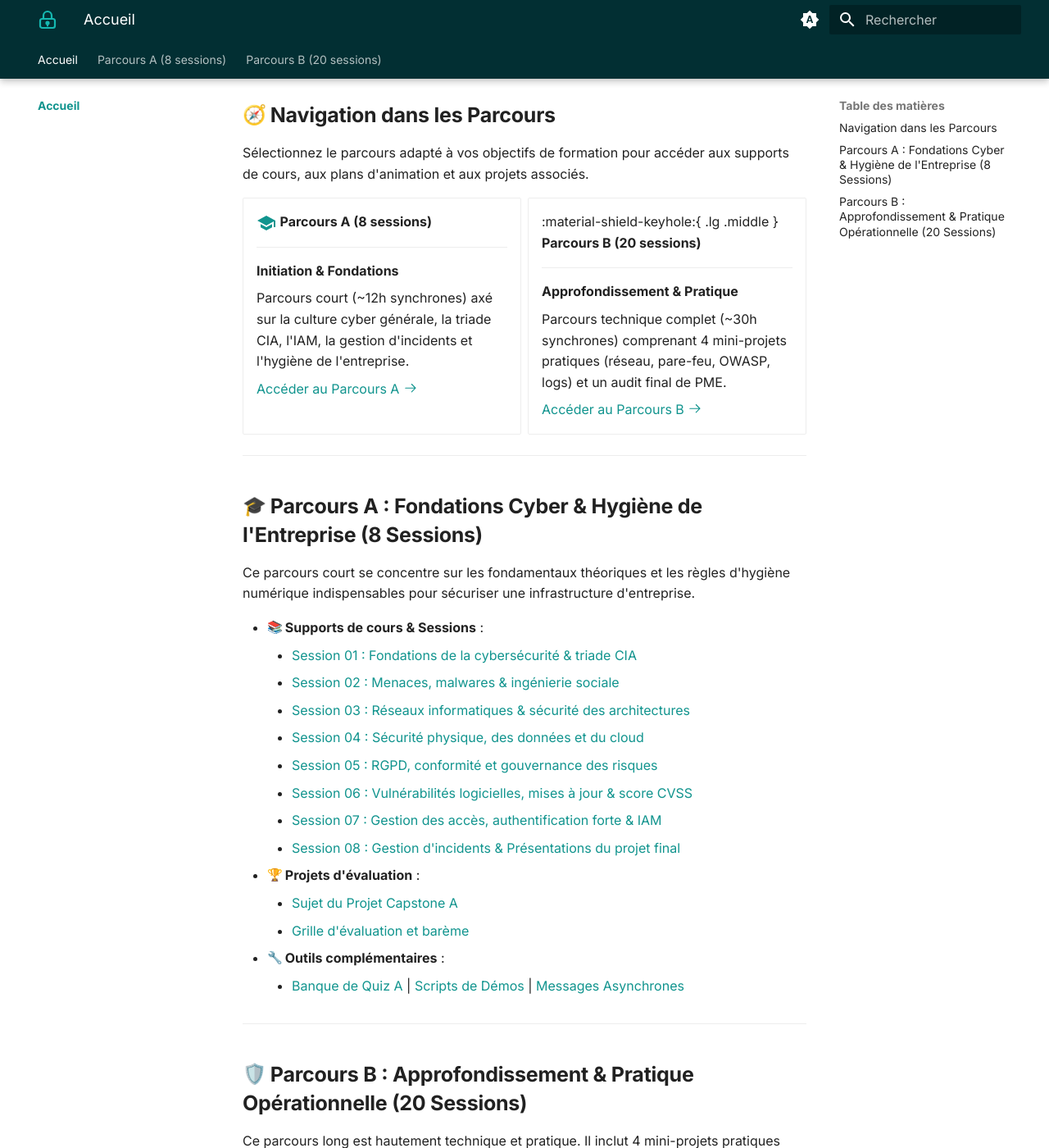
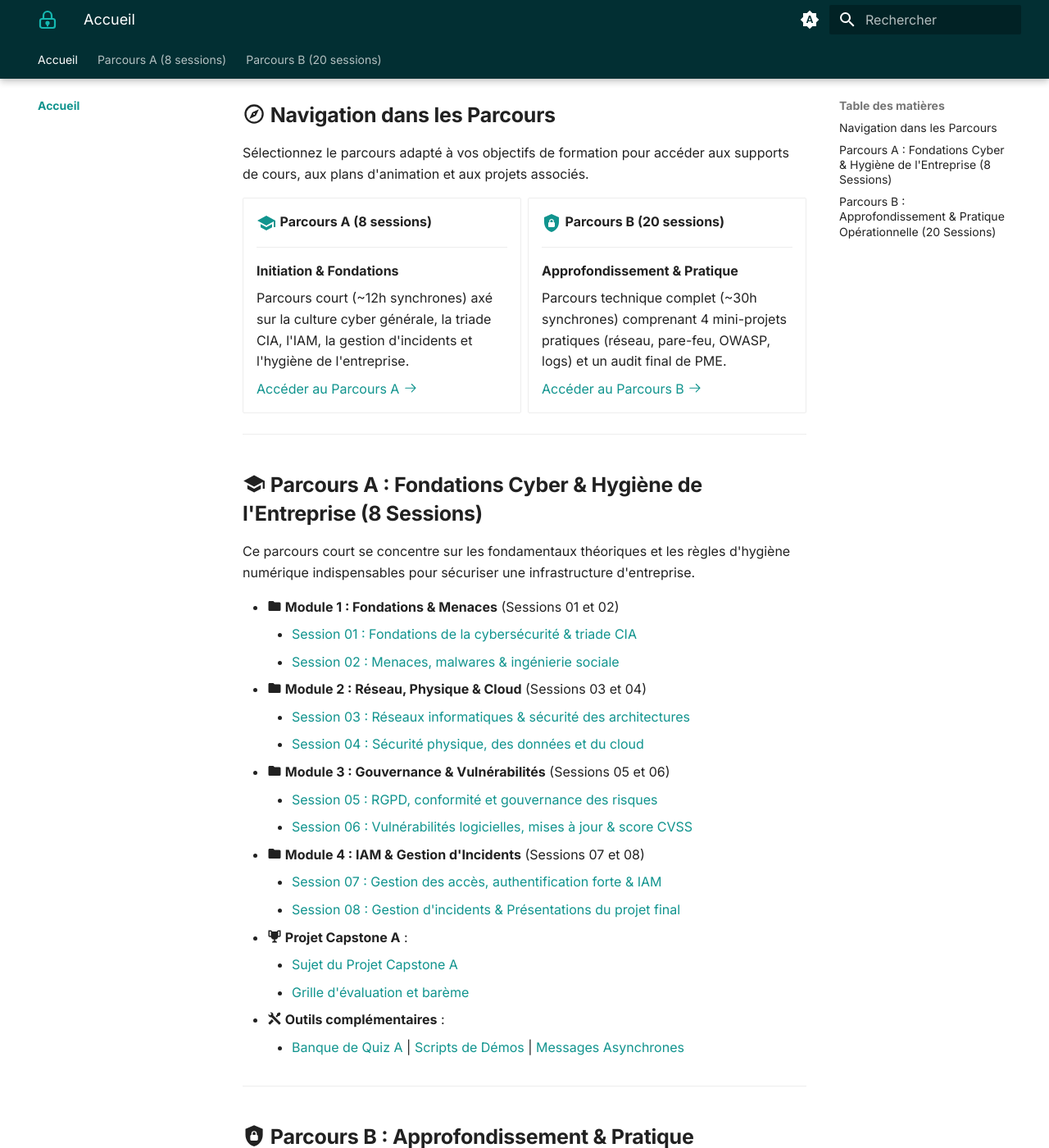
Before and after one commit to NicoBOD/Cybersecurity-Guided-Learning-Experience-IBM-SkillsBuild, an MkDocs documentation site: the page built from docs/index.md, in a window 1280 px wide and 1400 px high, scrolled down 461 px. Shown: the whole window at 82% size. Built offline with MkDocs 1.6.1 and Material for MkDocs 9.7.7, drawn with Linux system fonts in a browser that asks for light colours; emoji names are drawn with the system emoji font; some of the changed text lies outside the part shown.

Commit message:
fix: adjust homepage icon styles and unify parcours A & B layouts

```diff
--- a/docs/index.md
+++ b/docs/index.md
@@ -25,7 +25,7 @@ Sélectionnez le parcours adapté à vos objectifs de formation pour accéder au
 
     [Accéder au Parcours A :octicons-arrow-right-24:](#parcours-a-fondations-cyber-hygiene-de-lentreprise-8-sessions)
 
--   :material-shield-keyhole:{ .lg .middle } __Parcours B (20 sessions)__
+-   :material-shield-lock:{ .lg .middle } __Parcours B (20 sessions)__
 
     ---
 
@@ -39,59 +39,62 @@ Sélectionnez le parcours adapté à vos objectifs de formation pour accéder au
 
 ---
 
-## :mortar_board: Parcours A : Fondations Cyber & Hygiène de l'Entreprise (8 Sessions)
+## :material-school: Parcours A : Fondations Cyber & Hygiène de l'Entreprise (8 Sessions)
 
 Ce parcours court se concentre sur les fondamentaux théoriques et les règles d'hygiène numérique indispensables pour sécuriser une infrastructure d'entreprise.
 
-*   **:books: Supports de cours & Sessions** :
+*   **:material-folder: Module 1 : Fondations & Menaces** (Sessions 01 et 02)
     *   [Session 01 : Fondations de la cybersécurité & triade CIA](ressources-pedagogiques/parcours-A-8sessions/supports-md/A_S01_support.md)
     *   [Session 02 : Menaces, malwares & ingénierie sociale](ressources-pedagogiques/parcours-A-8sessions/supports-md/A_S02_support.md)
+*   **:material-folder: Module 2 : Réseau, Physique & Cloud** (Sessions 03 et 04)
     *   [Session 03 : Réseaux informatiques & sécurité des architectures](ressources-pedagogiques/parcours-A-8sessions/supports-md/A_S03_support.md)
     *   [Session 04 : Sécurité physique, des données et du cloud](ressources-pedagogiques/parcours-A-8sessions/supports-md/A_S04_support.md)
+*   **:material-folder: Module 3 : Gouvernance & Vulnérabilités** (Sessions 05 et 06)
     *   [Session 05 : RGPD, conformité et gouvernance des risques](ressources-pedagogiques/parcours-A-8sessions/supports-md/A_S05_support.md)
     *   [Session 06 : Vulnérabilités logicielles, mises à jour & score CVSS](ressources-pedagogiques/parcours-A-8sessions/supports-md/A_S06_support.md)
+*   **:material-folder: Module 4 : IAM & Gestion d'Incidents** (Sessions 07 et 08)
     *   [Session 07 : Gestion des accès, authentification forte & IAM](ressources-pedagogiques/parcours-A-8sessions/supports-md/A_S07_support.md)
     *   [Session 08 : Gestion d'incidents & Présentations du projet final](ressources-pedagogiques/parcours-A-8sessions/supports-md/A_S08_support.md)
-*   **:trophy: Projets d'évaluation** :
+*   **:material-trophy: Projet Capstone A** :
     *   [Sujet du Projet Capstone A](ressources-pedagogiques/parcours-A-8sessions/projet/A_capstone.md)
     *   [Grille d'évaluation et barème](ressources-pedagogiques/parcours-A-8sessions/projet/A_grille_notation.md)
-*   **:wrench: Outils complémentaires** :
+*   **:material-tools: Outils complémentaires** :
     *   [Banque de Quiz A](ressources-pedagogiques/parcours-A-8sessions/outils/A_banque_quiz.md) | [Scripts de Démos](ressources-pedagogiques/parcours-A-8sessions/outils/A_scripts_demo.md) | [Messages Asynchrones](ressources-pedagogiques/parcours-A-8sessions/outils/A_messages.md)
 
 ---
 
-## :shield: Parcours B : Approfondissement & Pratique Opérationnelle (20 Sessions)
+## :material-shield-lock: Parcours B : Approfondissement & Pratique Opérationnelle (20 Sessions)
 
 Ce parcours long est hautement technique et pratique. Il inclut 4 mini-projets pratiques intermédiaires et un projet d'audit complet de PME (Capstone B).
 
-*   **:file_folder: Module 1 : Fondations & Posture** (Sessions B01 à B04)
+*   **:material-folder: Module 1 : Fondations & Posture** (Sessions B01 à B04)
     *   [B01 : Fondations de la sécurité & triade CIA](ressources-pedagogiques/parcours-B-20sessions/supports-md/B_S01_support.md)
     *   [B02 : Menaces actives & Analyse de Malwares](ressources-pedagogiques/parcours-B-20sessions/supports-md/B_S02_support.md)
     *   [B03 : Ingénierie Sociale & Facteur Humain](ressources-pedagogiques/parcours-B-20sessions/supports-md/B_S03_support.md)
     *   [B04 : Hygiène Cyber & Posture de Sécurité](ressources-pedagogiques/parcours-B-20sessions/supports-md/B_S04_support.md)
-*   **:file_folder: Module 2 : Sécurité Réseau** (Sessions B05 à B08) — *Inclut le Mini-projet 1*
+*   **:material-folder: Module 2 : Sécurité Réseau** (Sessions B05 à B08) — *Inclut le Mini-projet 1*
     *   [B05 : Protocoles Réseau & Modèle OSI](ressources-pedagogiques/parcours-B-20sessions/supports-md/B_S05_support.md)
     *   [B06 : Sécurisation & Segmentation Réseau (VLAN, VPN)](ressources-pedagogiques/parcours-B-20sessions/supports-md/B_S06_support.md)
     *   [B07 : Configuration de Pare-feux (Firewalls/ACLs)](ressources-pedagogiques/parcours-B-20sessions/supports-md/B_S07_support.md)
     *   [B08 : Détection d'Intrusions (IDS/IPS, Wireshark)](ressources-pedagogiques/parcours-B-20sessions/supports-md/B_S08_support.md)
-*   **:file_folder: Module 3 : Authentification, Cryptographie & Sécurité des Données** (Sessions B09 à B12) — *Inclut le Mini-projet 2*
+*   **:material-folder: Module 3 : Authentification, Cryptographie & Sécurité des Données** (Sessions B09 à B12) — *Inclut le Mini-projet 2*
     *   [B09 : IAM, Authentification Forte (MFA) & SSO](ressources-pedagogiques/parcours-B-20sessions/supports-md/B_S09_support.md)
     *   [B10 : Cryptographie (Chiffrement Symétrique/Asymétrique)](ressources-pedagogiques/parcours-B-20sessions/supports-md/B_S10_support.md)
     *   [B11 : Sécurité Cloud (SaaS, PaaS, IaaS)](ressources-pedagogiques/parcours-B-20sessions/supports-md/B_S11_support.md)
     *   [B12 : Sauvegardes & Stratégie de Résilience 3-2-1](ressources-pedagogiques/parcours-B-20sessions/supports-md/B_S12_support.md)
-*   **:file_folder: Module 4 : Sécurité Applicative & Gestion des Vulnérabilités** (Sessions B13 à B15) — *Inclut le Mini-projet 3*
+*   **:material-folder: Module 4 : Sécurité Applicative & Gestion des Vulnérabilités** (Sessions B13 à B15) — *Inclut le Mini-projet 3*
     *   [B13 : OWASP Top 10 (Injections, XSS, Auth)](ressources-pedagogiques/parcours-B-20sessions/supports-md/B_S13_support.md)
     *   [B14 : Cycle de Vie du Code Sécurisé (DevSecOps)](ressources-pedagogiques/parcours-B-20sessions/supports-md/B_S14_support.md)
     *   [B15 : Gestion des Vulnérabilités & Scans (CVE, CVSS)](ressources-pedagogiques/parcours-B-20sessions/supports-md/B_S15_support.md)
-*   **:file_folder: Module 5 : Gestion des Risques, Supervision & Réponses aux Incidents** (Sessions B16 à B20) — *Inclut le Mini-projet 4*
+*   **:material-folder: Module 5 : Gestion des Risques, Supervision & Réponses aux Incidents** (Sessions B16 à B20) — *Inclut le Mini-projet 4*
     *   [B16 : Supervision, SOC & Gestion des logs (SIEM)](ressources-pedagogiques/parcours-B-20sessions/supports-md/B_S16_support.md)
     *   [B17 : Gouvernance Cyber, Politiques (PSSI) & ISO 27001](ressources-pedagogiques/parcours-B-20sessions/supports-md/B_S17_support.md)
     *   [B18 : Analyse de Risques & Méthode EBIOS RM Light](ressources-pedagogiques/parcours-B-20sessions/supports-md/B_S18_support.md)
     *   [B19 : Réponse aux Incidents (Playbooks, Ransomware)](ressources-pedagogiques/parcours-B-20sessions/supports-md/B_S19_support.md)
     *   [B20 : Clôture de la formation & Soutenance Capstone](ressources-pedagogiques/parcours-B-20sessions/supports-md/B_S20_support.md)
-*   **:trophy: Mini-projets et Projet Capstone B** :
+*   **:material-trophy: Mini-projets et Projet Capstone B** :
     *   [Les 4 Mini-projets Pratiques (Réseau, Protection, Audit Web, Incident)](ressources-pedagogiques/parcours-B-20sessions/projet/B_miniprojets.md)
     *   [Sujet du Projet Capstone B](ressources-pedagogiques/parcours-B-20sessions/projet/B_capstone.md)
     *   [Grille d'évaluation et barème du Jury](ressources-pedagogiques/parcours-B-20sessions/projet/B_grille_notation.md)
-*   **:wrench: Outils complémentaires** :
+*   **:material-tools: Outils complémentaires** :
     *   [Banque de Quiz B](ressources-pedagogiques/parcours-B-20sessions/outils/B_banque_quiz.md) | [Scripts de Démos Techniques](ressources-pedagogiques/parcours-B-20sessions/outils/B_scripts_demo.md) | [Messages Asynchrones](ressources-pedagogiques/parcours-B-20sessions/outils/B_messages.md)
```
Also changed, not shown: other parts of docs/index.md (+3 -3 lines).
